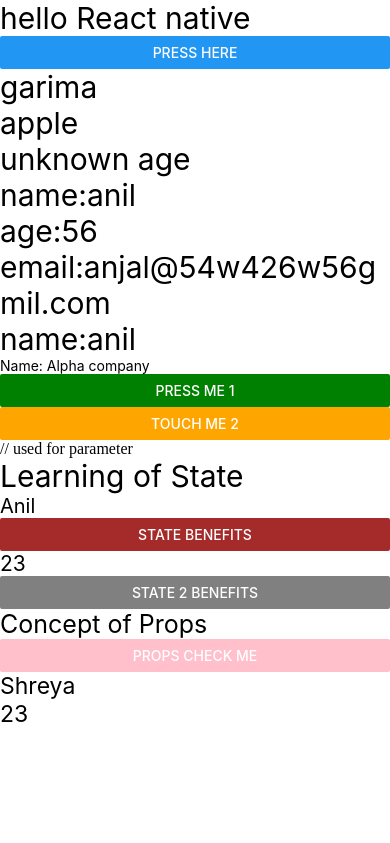
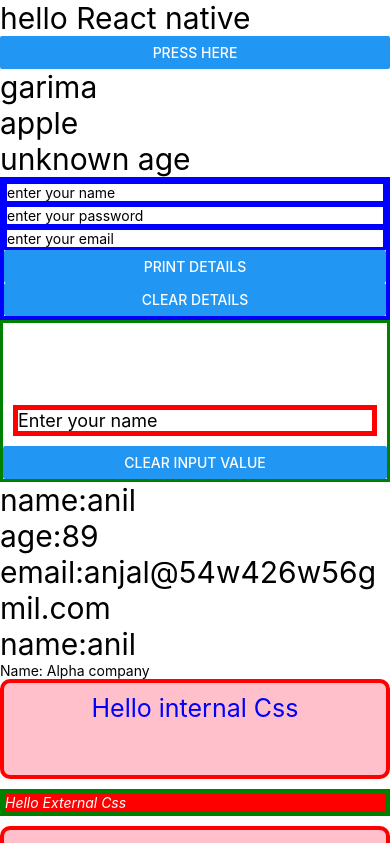
Before and after one commit to shreyapal7985/LEARNINGREACT, a React Native app: screen / in a window 390 px wide. Shown: the top 843 px of the page. Built offline with nearby package versions, Linux system fonts and the light colour scheme.

Commit message:
have learned some more concepts on react native

```diff
--- a/App.tsx
+++ b/App.tsx
@@ -14,14 +14,17 @@ import {
 import Company from './component/Company';
 import Press from './component/OnPress';
 import State from './component/State';
-import Props1 from './component/Props';
+import Props1 from './component/Props1';
+import Internal from './component/InternalCss';
+import GetInput from './component/Input';
+import Form from './component/Form';
 
 let name = "garima";
 function fruit(){
   return 'apple'
 }
 const App = () => {
-  var age=27
+  var age=29
    return(
     <View>
       <Text style={{fontSize:30}}>hello React native</Text>
@@ -29,8 +32,10 @@ const App = () => {
       <Text style={{fontSize:30}}>{name}</Text>
       <Text style={{fontSize:30}}>{fruit()}</Text>
       <Text style={{fontSize:30}}>{age === 34?"above age":"unknown age"}</Text>
+      <Form />
+      <GetInput />
+      <UserData />
 
-      <UserData />
 
     </View>
 
@@ -40,13 +45,15 @@ const UserData = () => {
   return(
     <View>
       <Text style={{fontSize:30}}>name:anil</Text>
-      <Text style={{fontSize:30}}>age:56</Text>
+      <Text style={{fontSize:30}}>age:89</Text>
       <Text style={{fontSize:30}}>email:anjal@54w426w56gmil.com</Text>
       <Text style={{fontSize:30}}>name:anil</Text>
       <Company/>
+      <Internal />
       <Press/>
       <State />
       <Props1 />
+
 
     </View>
   )
--- /dev/null
+++ b/component/ExternalCss.js
@@ -0,0 +1,17 @@
+import { StyleSheet } from "react-native";
+
+const Exstyles = StyleSheet.create(
+    {
+        textBox: {
+            color: '#fff',
+            backgroundColor: 'red',
+            borderColor: 'green',
+            borderWidth: 5,
+            marginBottom: 10,
+            fontStyle: 'italic'
+
+        }
+
+    }
+)
+export default Exstyles;
--- /dev/null
+++ b/component/Form.js
@@ -0,0 +1,48 @@
+import React, { useState } from 'react';
+import { View, Text, TextInput, Button, StyleSheet } from "react-native";
+
+const Form = () => {
+    const [name, setName] = useState("")
+    const [email, setEmail] = useState("")
+    const [password, setPassword] = useState("")
+    const [display, setDisplay] = useState("false")
+    const resetDetails=()=>{
+        setDisplay(false);
+        setName('');
+        setEmail('');
+        setPassword('');
+
+    }
+
+    return (
+        <View style={{ borderColor: 'blue', borderWidth: 4 }}>
+            <TextInput style={style.Input}placeholder='enter your name ' onChangeText={(text) => sgitetName(text)} value={name}></TextInput>
+            <TextInput style={style.Input} secureTextEntry placeholder='enter your password ' onChangeText={(text) => setPassword(text)} value={password}></TextInput>
+            <TextInput style={style.Input} placeholder='enter your email ' onChangeText={(text) => setEmail(text)} value={email}></TextInput>
+            <Button title='Print details' onPress={() => setDisplay(true)}></Button>
+            <Button title='clear details'
+            onPress={resetDetails}></Button>
+            <Text>{display===true?<View><Text>
+                user name:{name}
+            </Text>
+            <Text>password:{password}</Text>
+            <Text>email:{email}</Text>
+            </View>:null}</Text>
+                </View>
+
+
+
+    )
+}
+ const style=StyleSheet.create({
+
+
+    Input:{
+        borderColor:'blue',
+        borderWidth:3
+    }
+
+    }
+ )
+
+export default Form;
--- /dev/null
+++ b/component/Input.js
@@ -0,0 +1,24 @@
+import React, { useState } from 'react';
+import { View, Text , TextInput, Button } from "react-native";
+const GetInput = () => {
+    const [name,setName]= useState('')
+    return(
+
+        <View style={{borderWidth:3, borderColor:'green'}}>
+            <Text style={{fontSize:30,color:'white'}}>
+                Handling Get Input
+            </Text>
+            <Text style={{fontSize:30,color:'white'}}>
+                Your Name:{name}
+            </Text>
+            <TextInput style={{fontSize:18,borderColor:'red' ,borderWidth:5, margin:10}} placeholder="Enter your name"
+            value={name}
+            onChangeText={(text)=>setName(text)} ></TextInput>
+            <Button  title='clear input value' onPress={()=>setName('')}> </Button>
+
+        </View>
+
+
+    )
+}
+export default GetInput;
--- a/component/InternalCss.js
+++ b/component/InternalCss.js
@@ -1,14 +1,31 @@
 import { Text, View, StyleSheet, } from "react-native";
+import Exstyles from './ExternalCss';
 
 const Internal = () => {
     return(
         <View>
-            <Text>Hello internal Css</Text>
+            <Text style={styles.textBox}>Hello internal Css</Text>
+            <Text style={Exstyles.textBox}>Hello External Css</Text>
+            <Text style={[Exstyles.textBox,styles.textBox,{color:'brown'}]}>Hello External Css and Internal css and inline css</Text>
         </View>
     );
 };
  const styles=StyleSheet.create(
     {
+      textBox:{
+        color:'blue',
+        fontSize:25,
+        backgroundColor:'pink',
+        marginBottom:10,
+        padding:10,
+        borderRadius:10,
+        height:100,
+        textAlignVertical:'center',
+        textAlign:'center',
+        borderColor:'red',
+        borderWidth:4
+
+      }
 
     }
  )
--- a/component/OnPress.js
+++ b/component/OnPress.js
@@ -12,7 +12,7 @@ const Press = () => {
     return(
         <View>
             <Button title='press me 1' color={'green'} onPress={warn}></Button>
-            <Button title='touch me 2' color={'orange'} onPress={() => press2("garima")}></Button>// used for parameter
+            <Button title='touch me 2' color={'orange'} onPress={() => press2("garima")}></Button>
         </View>
     );
 };
--- a/component/State.js
+++ b/component/State.js
@@ -7,7 +7,7 @@ import React, { useState } from 'react';
 import { Text, View, Button, } from 'react-native';
 
 const State = () => {
-    const [name, setName] = useState("Anil");// here setname is behaving like a function
+    const [name, setName] = useState("Anil");
     function testname() {
         setName("Shreya")
     }
```
Also changed, not shown: component/Props1.js (renamed from component/Props.js).
